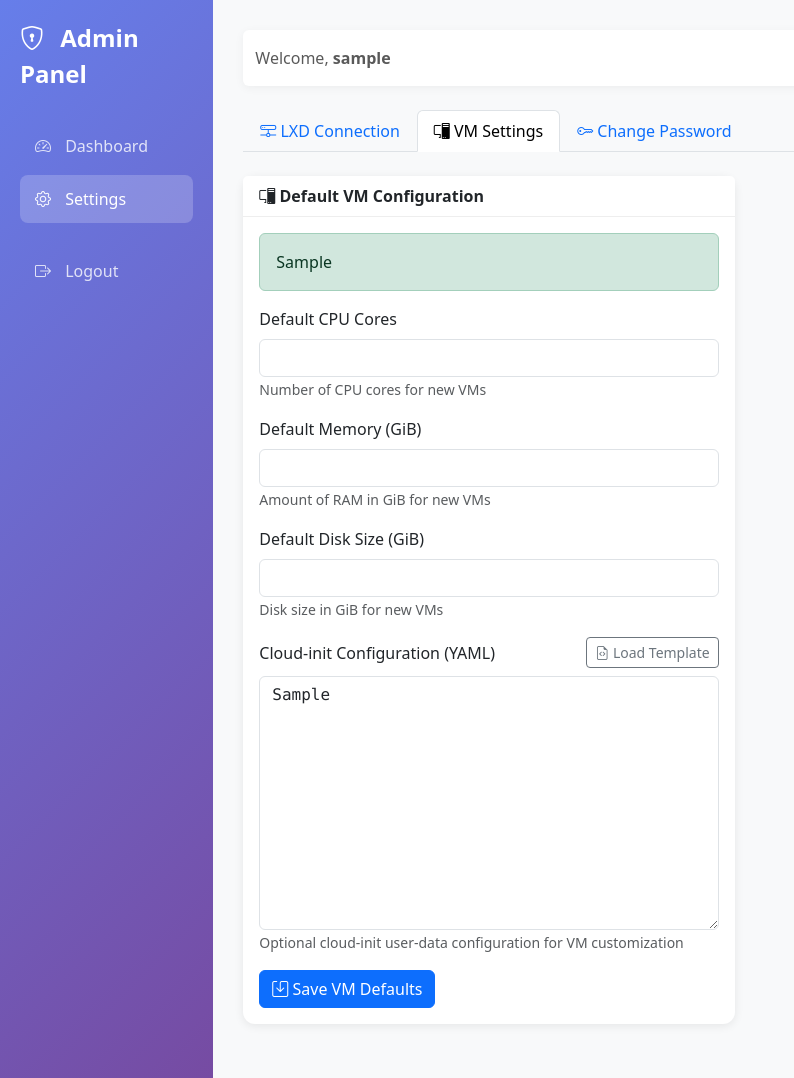
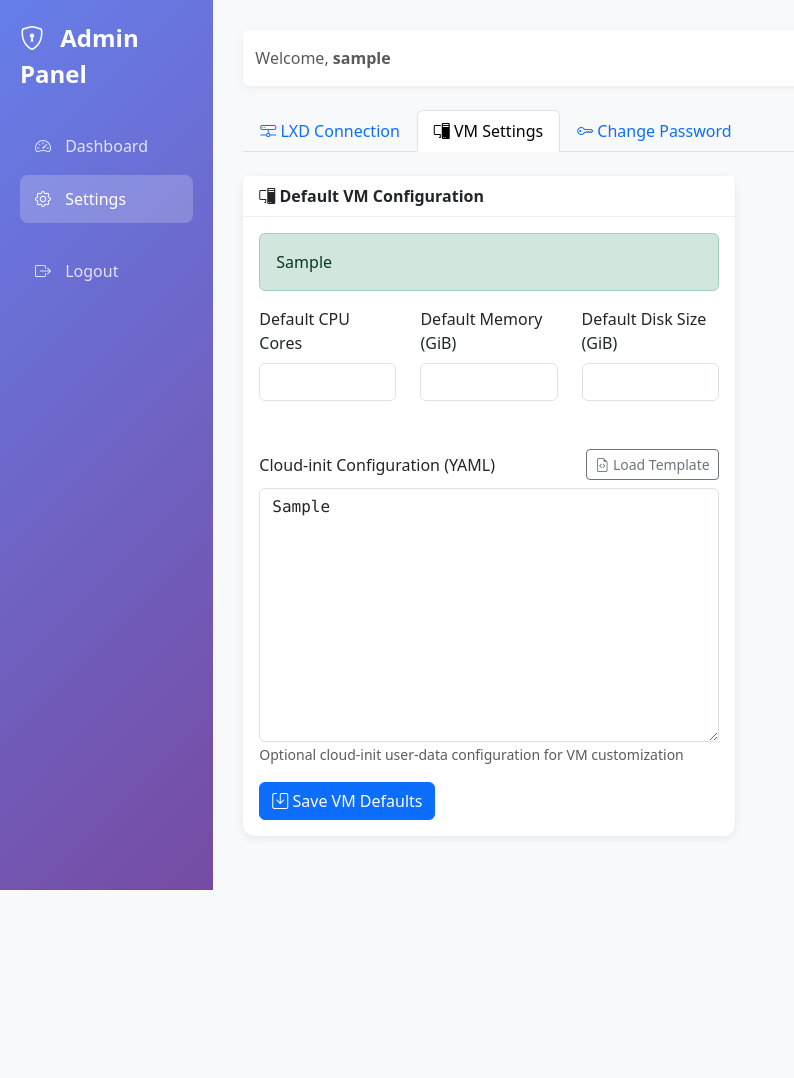
Before and after one commit to semanticlib/sandbox, a FastAPI app: template templates/admin/settings.html in a window 1280 px wide. Shown: the whole page, without its empty margins (0-794 px from the left). After the commit the page ends 890 px from the top, so only its background shows below. Run offline with FastAPI, Linux system fonts and the light colour scheme; the template is opened without the code that fills it: most values are stand-ins (such as "Sample title", 1, 10 or a date in 2020).

Commit message:
style(ui): restructure VM settings form to horizontal layout

```diff
--- a/templates/admin/settings.html
+++ b/templates/admin/settings.html
@@ -154,26 +154,25 @@
                         {% endif %}
 
                         <form method="post" action="/settings/vm">
-                            <div class="mb-3">
+                            <div class="mb-5 row">
+                                <div class="col">
                                     <label for="default_cpu" class="form-label">Default CPU Cores</label>
                                     <input type="number" class="form-control" id="default_cpu" name="cpu"
                                            value="{{ vm_settings.cpu if vm_settings else 2 }}"
                                            min="1" max="32" required>
-                                <small class="text-muted">Number of CPU cores for new VMs</small>
                                 </div>
-                            <div class="mb-3">
+                                <div class="col">
                                     <label for="default_memory" class="form-label">Default Memory (GiB)</label>
                                     <input type="number" class="form-control" id="default_memory" name="memory"
                                            value="{{ vm_settings.memory if vm_settings else 4 }}"
                                            min="1" max="128" required>
-                                <small class="text-muted">Amount of RAM in GiB for new VMs</small>
                                 </div>
-                            <div class="mb-3">
+                                <div class="col">
                                     <label for="default_disk" class="form-label">Default Disk Size (GiB)</label>
                                     <input type="number" class="form-control" id="default_disk" name="disk"
                                            value="{{ vm_settings.disk if vm_settings else 20 }}"
                                            min="5" max="500" required>
-                                <small class="text-muted">Disk size in GiB for new VMs</small>
+                                </div>
                             </div>
                             <div class="mb-3">
                                 <label for="cloud_init" class="form-label d-flex justify-content-between align-items-center">
```
Lines whose indentation alone changed are shown as unchanged.
